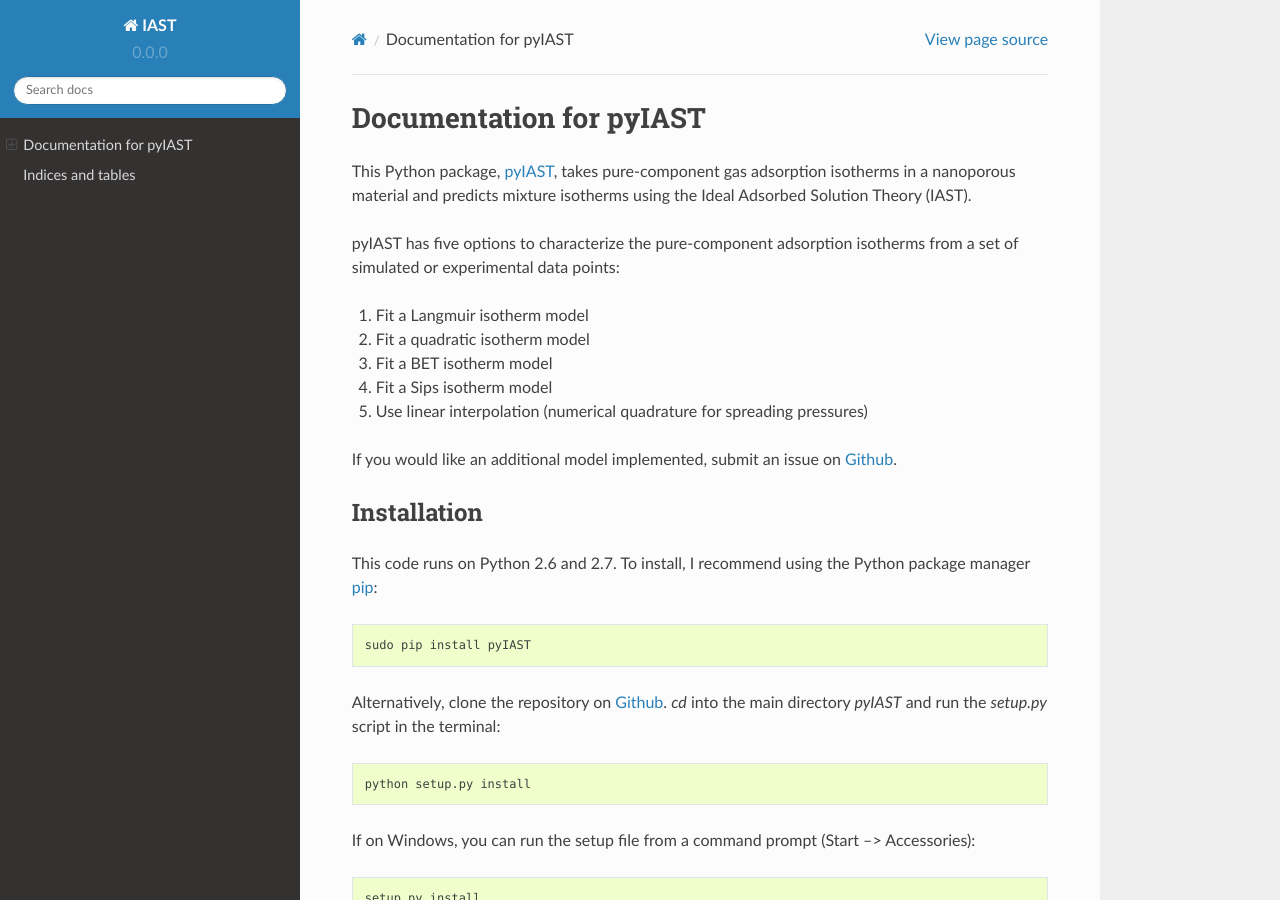
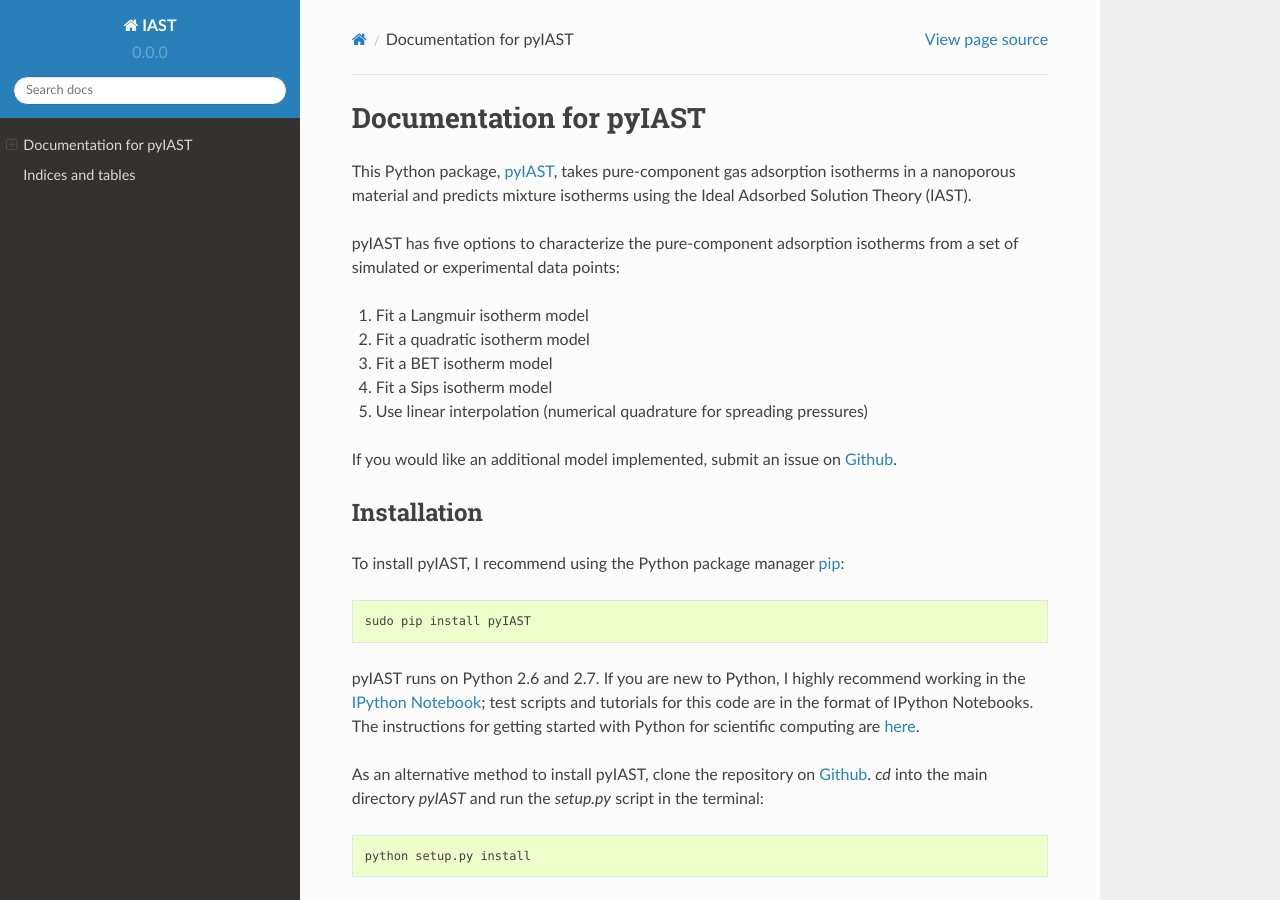
Before and after one commit to CorySimon/pyIAST, a Sphinx documentation site: the page built from docs/index.rst, in a window 1280 px wide and 900 px high. Built offline with Sphinx 7.4.7 and the Read the Docs theme 2.0.0, drawn with Linux system fonts in a browser that asks for light colours.

Commit message:
install directions

```diff
--- a/docs/index.rst
+++ b/docs/index.rst
@@ -22,13 +22,15 @@
 Installation
 ============
 
-This code runs on Python 2.6 and 2.7. To install, I recommend using the Python package manager `pip <https://pypi.python.org/pypi/pip?>`_:
+To install pyIAST, I recommend using the Python package manager `pip <https://pypi.python.org/pypi/pip?>`_:
 
 .. code-block:: bash
 
    sudo pip install pyIAST
 
-Alternatively, clone the repository on `Github <https://github.com/CorySimon/pyIAST>`_. `cd` into the main directory `pyIAST` and run the `setup.py` script in the terminal:
+pyIAST runs on Python 2.6 and 2.7. If you are new to Python, I highly recommend working in the `IPython Notebook <http://ipython.org/notebook.html>`_; test scripts and tutorials for this code are in the format of IPython Notebooks. The instructions for getting started with Python for scientific computing are `here <http://ipython.org/install.html>`_.
+
+As an alternative method to install pyIAST, clone the repository on `Github <https://github.com/CorySimon/pyIAST>`_. `cd` into the main directory `pyIAST` and run the `setup.py` script in the terminal:
 
 .. code-block:: bash
 
```
